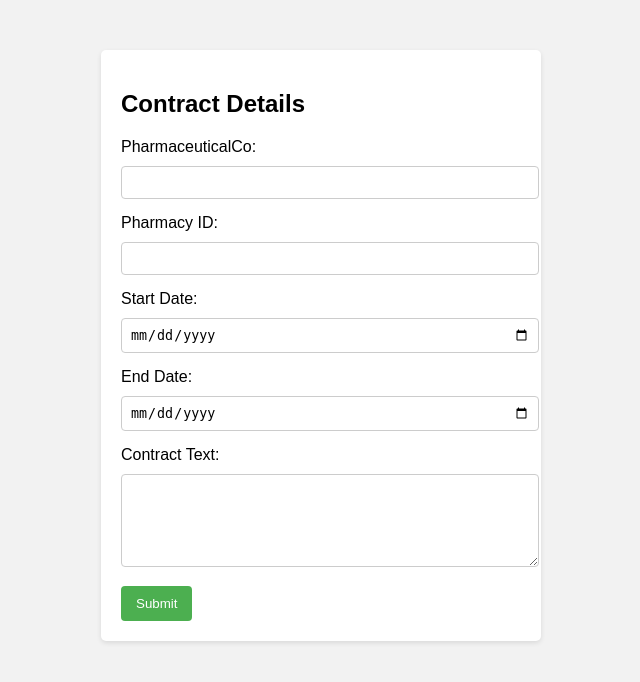
After one commit to PragatiBasnet29/pharmacy_management, a Django app: template dbms1/templates/contract.html in a window 1280 px wide. The commit adds this page. Shown: the top 682 px of the page, without its empty margins (319-959 px from the left). Run offline with Django 4.2, Linux system fonts and the light colour scheme; the template is opened without the code that fills it, so the values that code supplies are empty.

Commit message:
frontend finished suiii

```diff
--- a/dbms1/home/views.py
+++ b/dbms1/home/views.py
@@ -6,4 +6,4 @@ def hello_view(request):
 
 
 def index(request):
-    return render(request,'appointment.html')
+    return render(request,'Pharmacy.html')
--- /dev/null
+++ b/dbms1/templates/contract.html
@@ -0,0 +1,73 @@
+<!DOCTYPE html>
+<html>
+<head>
+  <title>Contract Details Form</title>
+  <style>
+    body {
+      font-family: Arial, sans-serif;
+      background-color: #f2f2f2;
+    }
+    .container {
+      width: 400px;
+      margin: 50px auto;
+      padding: 20px;
+      background-color: #ffffff;
+      border-radius: 5px;
+      box-shadow: 0 2px 5px rgba(0, 0, 0, 0.1);
+    }
+    label {
+      display: block;
+      margin-bottom: 10px;
+    }
+    input[type="text"],
+    input[type="date"] {
+      width: 100%;
+      padding: 8px;
+      margin-bottom: 15px;
+      border: 1px solid #ccc;
+      border-radius: 4px;
+    }
+    textarea {
+      width: 100%;
+      padding: 8px;
+      margin-bottom: 15px;
+      border: 1px solid #ccc;
+      border-radius: 4px;
+    }
+    input[type="submit"] {
+      background-color: #4CAF50;
+      color: white;
+      padding: 10px 15px;
+      border: none;
+      border-radius: 4px;
+      cursor: pointer;
+    }
+    input[type="submit"]:hover {
+      background-color: #45a049;
+    }
+  </style>
+</head>
+<body>
+  <div class="container">
+    <h2>Contract Details</h2>
+    <form>
+      <label for="pharmaceutical_co">PharmaceuticalCo:</label>
+      <input type="text" id="pharmaceutical_co" name="pharmaceutical_co" required>
+
+      <label for="pharmacy_id">Pharmacy ID:</label>
+      <input type="text" id="pharmacy_id" name="pharmacy_id" required>
+
+      <label for="start_date">Start Date:</label>
+      <input type="date" id="start_date" name="start_date" required>
+
+      <label for="end_date">End Date:</label>
+      <input type="date" id="end_date" name="end_date" required>
+
+      <label for="contract_text">Contract Text:</label>
+      <textarea id="contract_text" name="contract_text" rows="5" required></textarea>
+
+      <input type="submit" value="Submit">
+    </form>
+  </div>
+</body>
+</html>
```
Also changed, not shown: dbms1/templates/Doctors.html (added, +60 -0 lines), dbms1/templates/PharmaceuticalCo.html (added, +58 -0 lines), dbms1/templates/Pharmacy.html (added, +68 -0 lines), dbms1/templates/appointment.html (+1 -6 lines), dbms1/templates/patients.html (added, +60 -0 lines).
